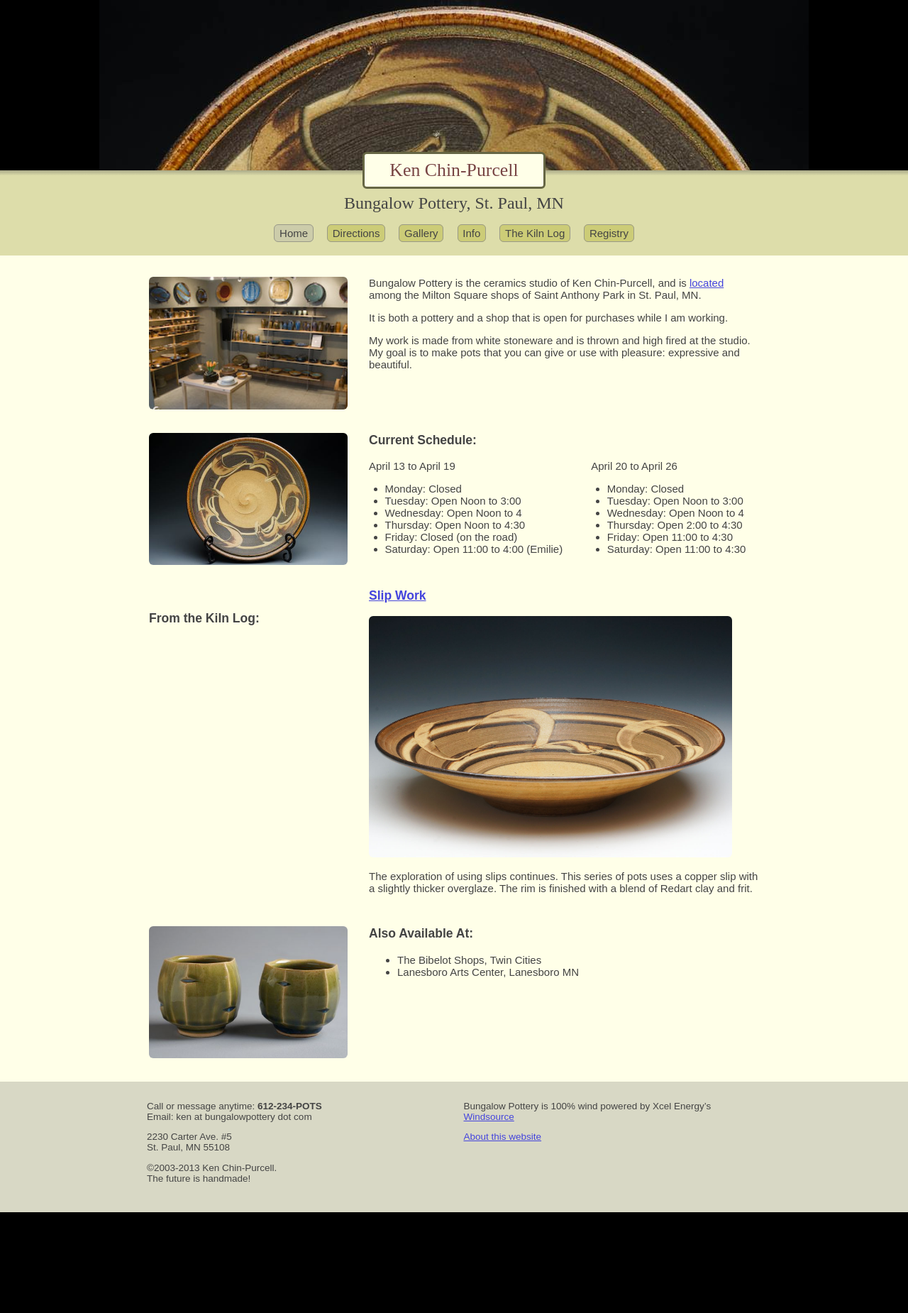
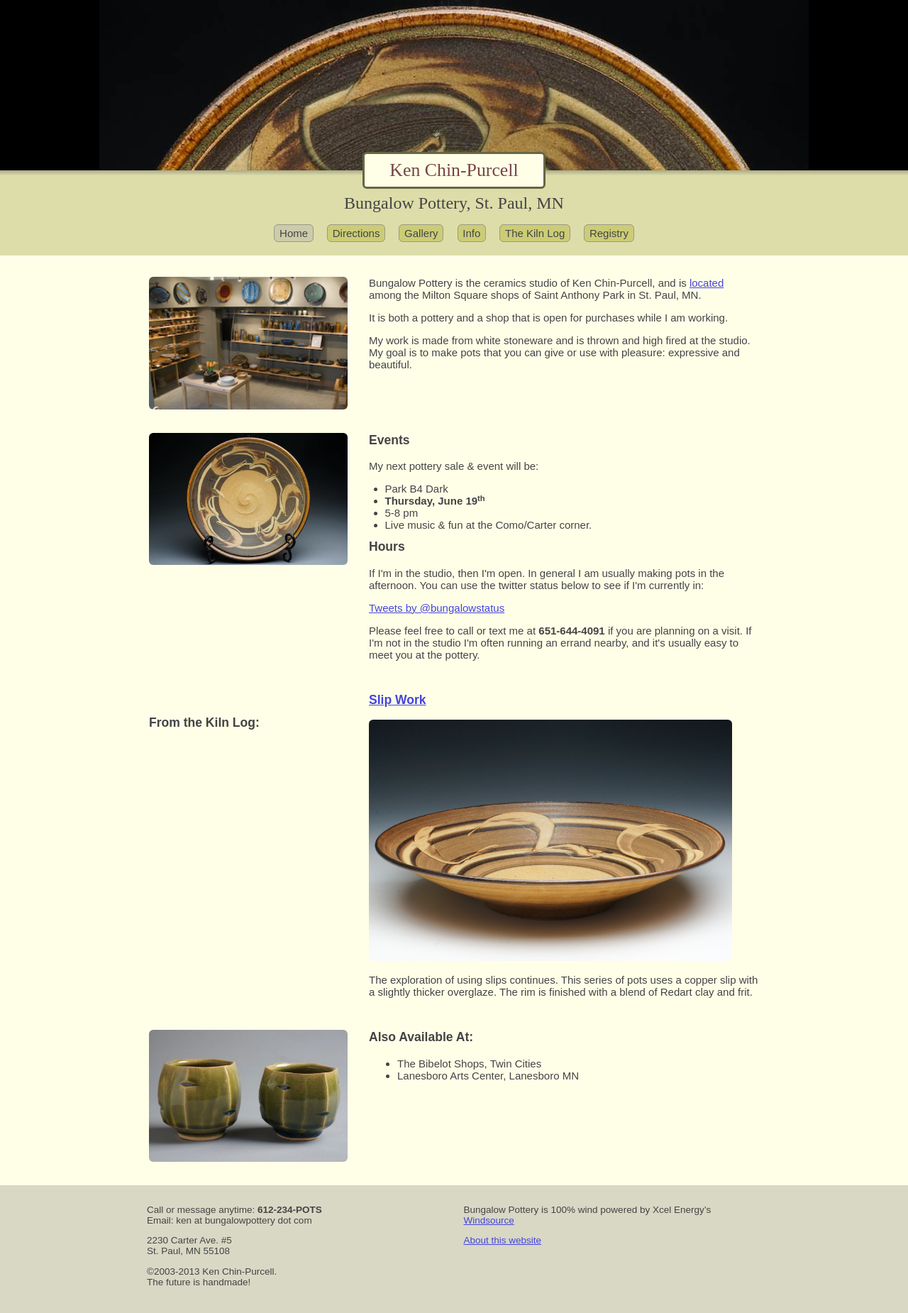
Before and after one commit to krumbunny/bungalowpottery.com, a Jekyll site: the page built from index.html, in a window 1280 px wide. Shown: the top 1850 px of the page at 71% size. Built offline with Jekyll 4.4.1, drawn with Linux system fonts in a browser that asks for light colours; nearby versions of some CDN libraries; Markdown is read by kramdown in place of the engine named in the settings; the list of posts is cut into pages by our own code; comment, search, counter and statistics services are not loaded.

Commit message:
Pottery status via twitter

```diff
--- a/index.html
+++ b/index.html
@@ -31,7 +31,27 @@ top_menu_id: home
       <img alt='Plate' src='/images/full-plate.jpg' class='illustration'>
     </aside>
     <article class='schedule'>
-      {% include schedule.html %}
+    <h3>Events</h3>
+    <p>My next pottery sale & event will be:</p>
+    <ul>
+      <li>Park B4 Dark</li>
+      <li><strong>Thursday, June 19<sup>th</sup></strong></li>
+      <li>5-8 pm</li>
+      <li>Live music & fun at the Como/Carter corner.</li>
+    </ul>
+    <h3>Hours</h3>
+      <p>If I'm in the studio, then I'm open. In general I am usually making pots in the afternoon.
+      You can use the twitter status below to see if I'm currently in:</p>
+      <a class="twitter-timeline" data-dnt="true"
+          href="https://twitter.com/bungalowstatus"
+          data-chrome="noheader nofooter noborders transparent"
+          data-tweet-limit="1"
+          data-widget-id="478357509942419457">Tweets by @bungalowstatus</a>
+    <script>!function(d,s,id){var js,fjs=d.getElementsByTagName(s)[0],p=/^http:/.test(d.location)?'http':'https';if(!d.getElementById(id)){js=d.createElement(s);js.id=id;js.src=p+"://platform.twitter.com/widgets.js";fjs.parentNode.insertBefore(js,fjs);}}(document,"script","twitter-wjs");</script>
+      <p>Please feel free to call or text me at <strong>651-644-4091</strong>
+      if you are planning on a visit.
+      If I'm not in the studio I'm often running an errand nearby,
+      and it's usually easy to meet you at the pottery.</p>
     </article>
   </section>
   <section>
```
